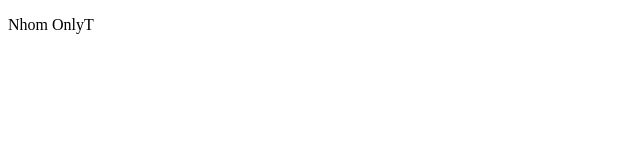
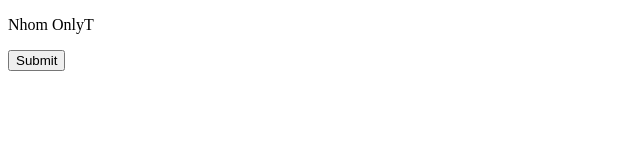
Before and after one commit to tungdragon113/NhomOnlyT, a plain HTML site: page index.html in a window 1280 px wide. Shown: the whole page, without its empty margins (0-640 px from the left). Drawn offline with Linux system fonts and the light colour scheme.

Commit message:
style.css file

```diff
--- a/index.html
+++ b/index.html
@@ -9,5 +9,6 @@
 </head>
 <body>
     <p>Nhom OnlyT</p>
+    <button>Submit</button>
 </body>
 </html>
--- /dev/null
+++ b/style.css
@@ -0,0 +1,3 @@
+body{
+    background-color: yellow;
+}
```
